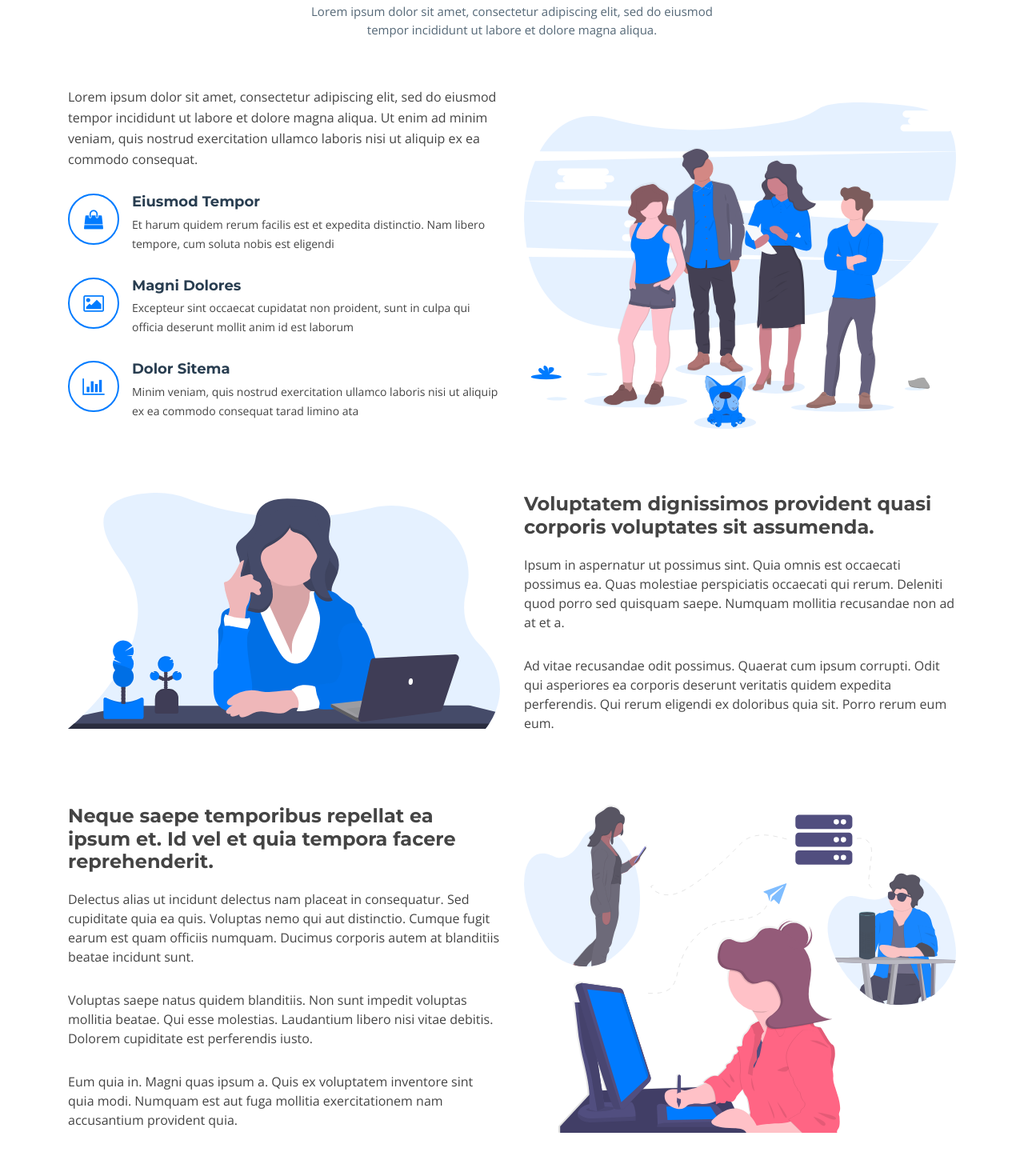
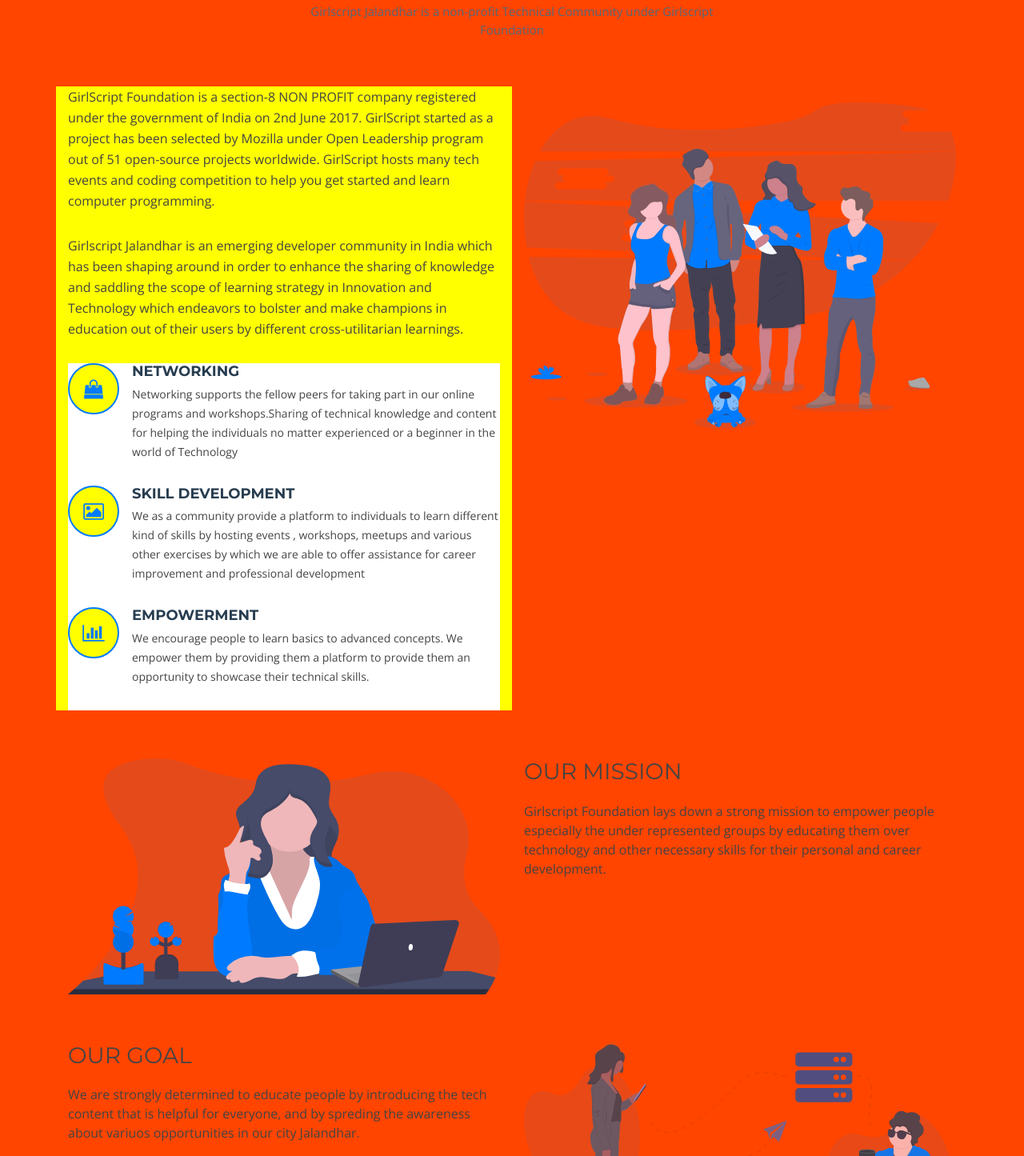
Before and after one commit to smilegupta/girlscript-jalandhar, a plain HTML site: page index.html in a window 1280 px wide. Shown: the part 754-2199 px from the top of the page at 80% size. Drawn offline with nearby package versions, Linux system fonts and the light colour scheme; files whose address does not match are found by name.

Commit message:
ADDED A FEW CHANGES IN ABOUT US SECTION

```diff
--- a/css/style.css
+++ b/css/style.css
@@ -482,7 +482,7 @@ h6 {
 --------------------------------*/
 
 #about {
-  background: #fff;
+  background: #FF4500;
   padding: 60px 0;
 }
 
@@ -491,7 +491,7 @@ h6 {
 }
 
 #about .about-container .content {
-  background: #fff;
+  background: #FFFF00;
 }
 
 #about .about-container .title {
@@ -516,7 +516,7 @@ h6 {
 
 #about .about-container .icon-box .icon {
   float: left;
-  background: #fff;
+  background: #FFFF00;
   width: 64px;
   height: 64px;
   display: -webkit-box;
--- a/index.html
+++ b/index.html
@@ -110,32 +110,35 @@
 
         <header class="section-header">
           <h3>About Us</h3>
-          <p>Lorem ipsum dolor sit amet, consectetur adipiscing elit, sed do eiusmod tempor incididunt ut labore et dolore magna aliqua.</p>
+          <p>Girlscript Jalandhar is a non-profit Technical Community under Girlscript Foundation</p>
         </header>
 
         <div class="row about-container">
 
           <div class="col-lg-6 content order-lg-1 order-2">
             <p>
-              Lorem ipsum dolor sit amet, consectetur adipiscing elit, sed do eiusmod tempor incididunt ut labore et dolore magna aliqua. Ut enim ad minim veniam, quis nostrud exercitation ullamco laboris nisi ut aliquip ex ea commodo consequat.
+            GirlScript Foundation is a section-8 NON PROFIT company registered under the government of India on 2nd June 2017. GirlScript started as a project has been selected by Mozilla under Open Leadership program out of 51 open-source projects worldwide. GirlScript hosts many tech events and coding competition to help you get started and learn computer programming.
+            </p>
+            <p>
+            Girlscript Jalandhar is an emerging developer community in India which has been shaping around in order to enhance the sharing of knowledge and saddling the scope of learning strategy in Innovation and Technology which endeavors to bolster and make champions in education out of their users by different cross-utilitarian learnings.
             </p>
 
             <div class="icon-box wow fadeInUp">
               <div class="icon"><i class="fa fa-shopping-bag"></i></div>
-              <h4 class="title"><a href="">Eiusmod Tempor</a></h4>
-              <p class="description">Et harum quidem rerum facilis est et expedita distinctio. Nam libero tempore, cum soluta nobis est eligendi</p>
+              <h4 class="title"><a href="">NETWORKING</a></h4>
+              <p class="description">Networking supports the fellow peers for taking part in our online programs and workshops.Sharing of technical knowledge and content for helping the individuals no matter experienced or a beginner in the world of Technology</p>
             </div>
 
             <div class="icon-box wow fadeInUp" data-wow-delay="0.2s">
               <div class="icon"><i class="fa fa-photo"></i></div>
-              <h4 class="title"><a href="">Magni Dolores</a></h4>
-              <p class="description">Excepteur sint occaecat cupidatat non proident, sunt in culpa qui officia deserunt mollit anim id est laborum</p>
+              <h4 class="title"><a href="">SKILL DEVELOPMENT</a></h4>
+              <p class="description">We as a community provide a platform to individuals to learn different kind of skills by hosting events , workshops, meetups and various other exercises by which we are able to offer assistance for career improvement and professional development</p>
             </div>
 
             <div class="icon-box wow fadeInUp" data-wow-delay="0.4s">
               <div class="icon"><i class="fa fa-bar-chart"></i></div>
-              <h4 class="title"><a href="">Dolor Sitema</a></h4>
-              <p class="description">Minim veniam, quis nostrud exercitation ullamco laboris nisi ut aliquip ex ea commodo consequat tarad limino ata</p>
+              <h4 class="title"><a href="">EMPOWERMENT</a></h4>
+              <p class="description">We encourage people to learn basics to advanced concepts. We empower them by providing them a platform to provide them an opportunity to showcase their technical skills.</p>
             </div>
 
           </div>
@@ -150,13 +153,11 @@
             <img src="img/about-extra-1.svg" class="img-fluid" alt="">
           </div>
           <div class="col-lg-6 wow fadeInUp pt-5 pt-lg-0">
-            <h4>Voluptatem dignissimos provident quasi corporis voluptates sit assumenda.</h4>
+            <h3>OUR MISSION</h3>
             <p>
-              Ipsum in aspernatur ut possimus sint. Quia omnis est occaecati possimus ea. Quas molestiae perspiciatis occaecati qui rerum. Deleniti quod porro sed quisquam saepe. Numquam mollitia recusandae non ad at et a.
+              Girlscript Foundation lays down a strong mission to empower people especially the under represented groups by educating them over technology and other necessary skills for their personal and career development.
             </p>
-            <p>
-              Ad vitae recusandae odit possimus. Quaerat cum ipsum corrupti. Odit qui asperiores ea corporis deserunt veritatis quidem expedita perferendis. Qui rerum eligendi ex doloribus quia sit. Porro rerum eum eum.
-            </p>
+
           </div>
         </div>
 
@@ -166,16 +167,11 @@
           </div>
 
           <div class="col-lg-6 wow fadeInUp pt-4 pt-lg-0 order-2 order-lg-1">
-            <h4>Neque saepe temporibus repellat ea ipsum et. Id vel et quia tempora facere reprehenderit.</h4>
+            <h3>OUR GOAL</h3>
             <p>
-             Delectus alias ut incidunt delectus nam placeat in consequatur. Sed cupiditate quia ea quis. Voluptas nemo qui aut distinctio. Cumque fugit earum est quam officiis numquam. Ducimus corporis autem at blanditiis beatae incidunt sunt.
+              We are strongly determined to educate people by introducing the tech content that is helpful for everyone, and by spreding the awareness about variuos opportunities in our city Jalandhar.
             </p>
-            <p>
-              Voluptas saepe natus quidem blanditiis. Non sunt impedit voluptas mollitia beatae. Qui esse molestias. Laudantium libero nisi vitae debitis. Dolorem cupiditate est perferendis iusto.
-            </p>
-            <p>
-              Eum quia in. Magni quas ipsum a. Quis ex voluptatem inventore sint quia modi. Numquam est aut fuga mollitia exercitationem nam accusantium provident quia.
-            </p>
+
           </div>
 
         </div>
```
